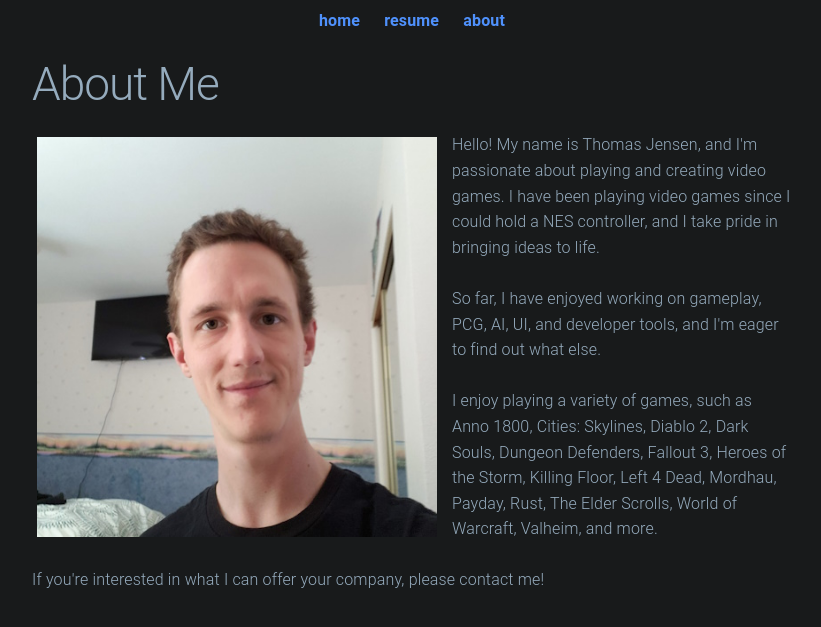
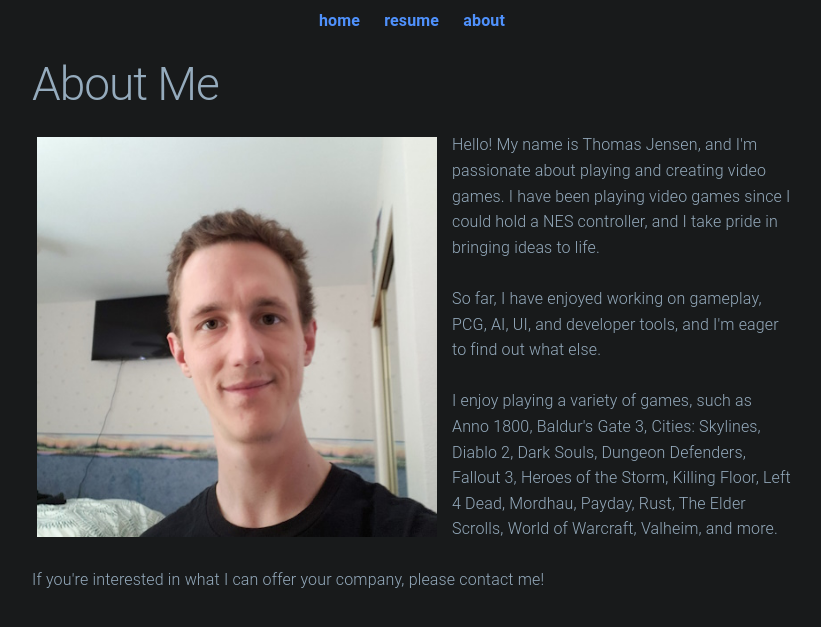
Before and after one commit to hrimfisk/hrimfisk.github.io, a Jekyll site: the page built from about.md, in a window 1280 px wide. Shown: the top 627 px of the page, without its empty margins (228-1049 px from the left). Built offline with Jekyll 4.4.1, drawn with Linux system fonts in a browser that asks for light colours.

Commit message:
Update about.md

```diff
--- a/about.md
+++ b/about.md
@@ -16,7 +16,7 @@ permalink: /about/
     So far, I have enjoyed working on gameplay, PCG, AI, UI, and developer tools, and I'm eager to find out what else.
     <br>
     <br>
-    I enjoy playing a variety of games, such as Anno 1800, Cities: Skylines, Diablo 2, Dark Souls, Dungeon Defenders, Fallout 3, Heroes of the Storm, Killing Floor, Left 4 Dead, Mordhau, Payday, Rust, The Elder Scrolls, World of Warcraft, Valheim, and more.
+    I enjoy playing a variety of games, such as Anno 1800, Baldur's Gate 3, Cities: Skylines, Diablo 2, Dark Souls, Dungeon Defenders, Fallout 3, Heroes of the Storm, Killing Floor, Left 4 Dead, Mordhau, Payday, Rust, The Elder Scrolls, World of Warcraft, Valheim, and more.
     <br>
     <br>
     If you're interested in what I can offer your company, please contact me!
```
